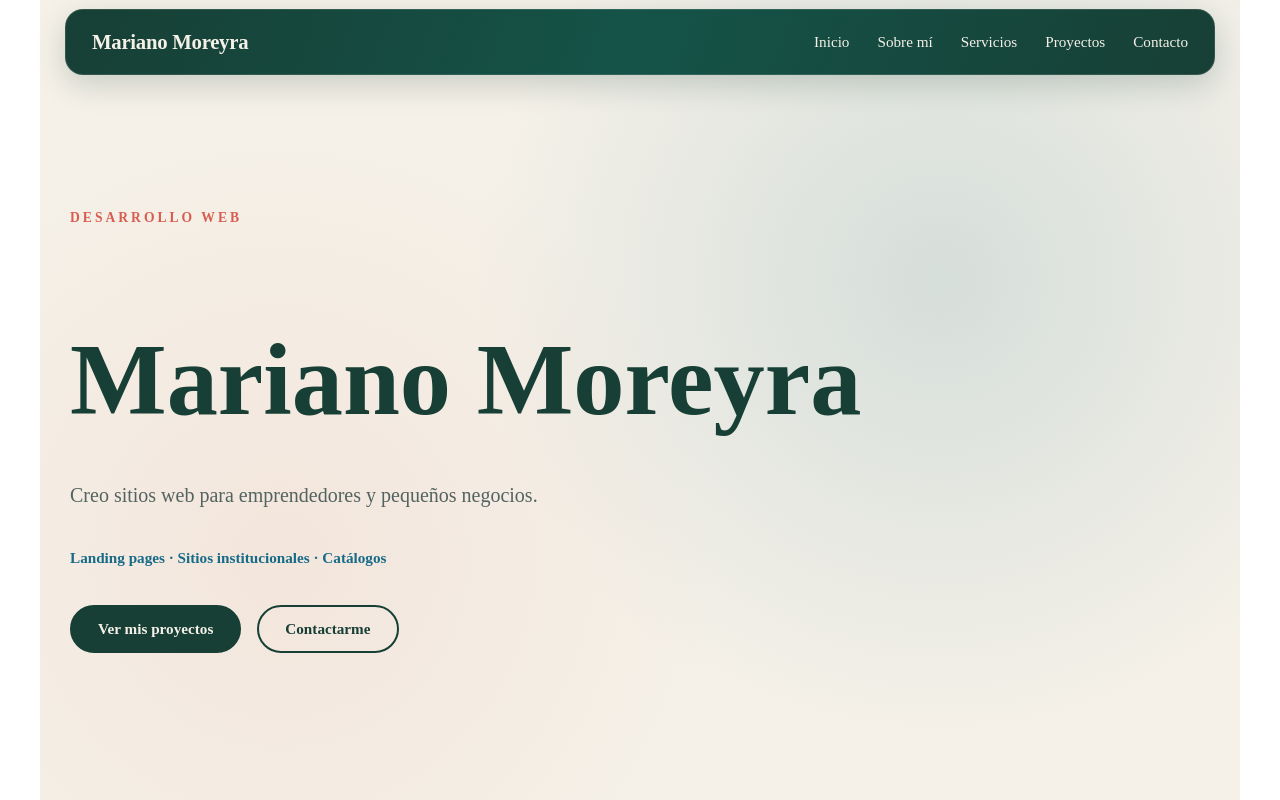
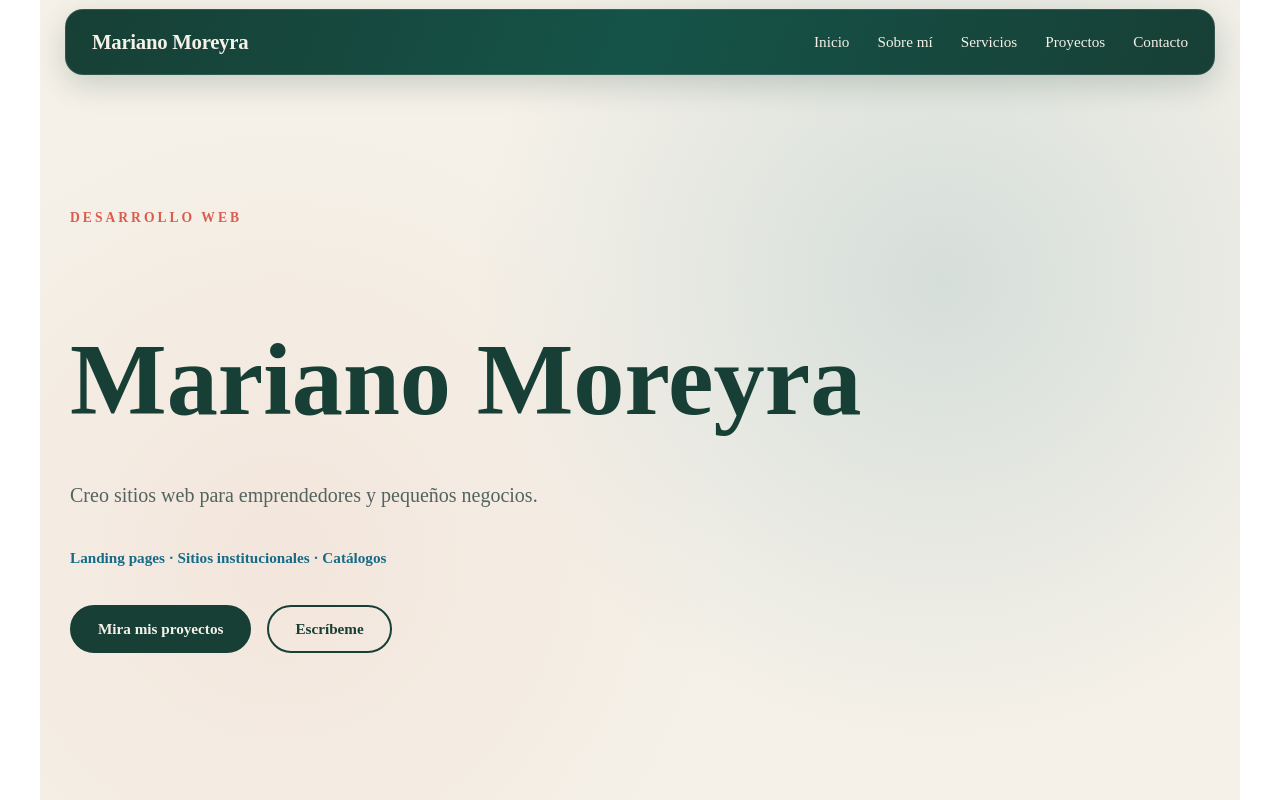
Before and after one commit to mariano925/mariano-moreyra-web, a React (Vite) app: page / in a window 1280 px wide. Shown: the top 800 px of the page. Built offline with nearby package versions, Linux system fonts and the light colour scheme.

Commit message:
Update hero section

```diff
--- a/src/components/Hero.jsx
+++ b/src/components/Hero.jsx
@@ -20,8 +20,8 @@ function Hero() {
       </p>
 
       <div className="hero-buttons">
-        <a href="#proyectos">Ver mis proyectos</a>
-        <a href="#contacto">Contactarme</a>
+        <a href="#proyectos">Mira mis proyectos</a>
+        <a href="#contacto">Escríbeme</a>
       </div>
 
     </section>
```
